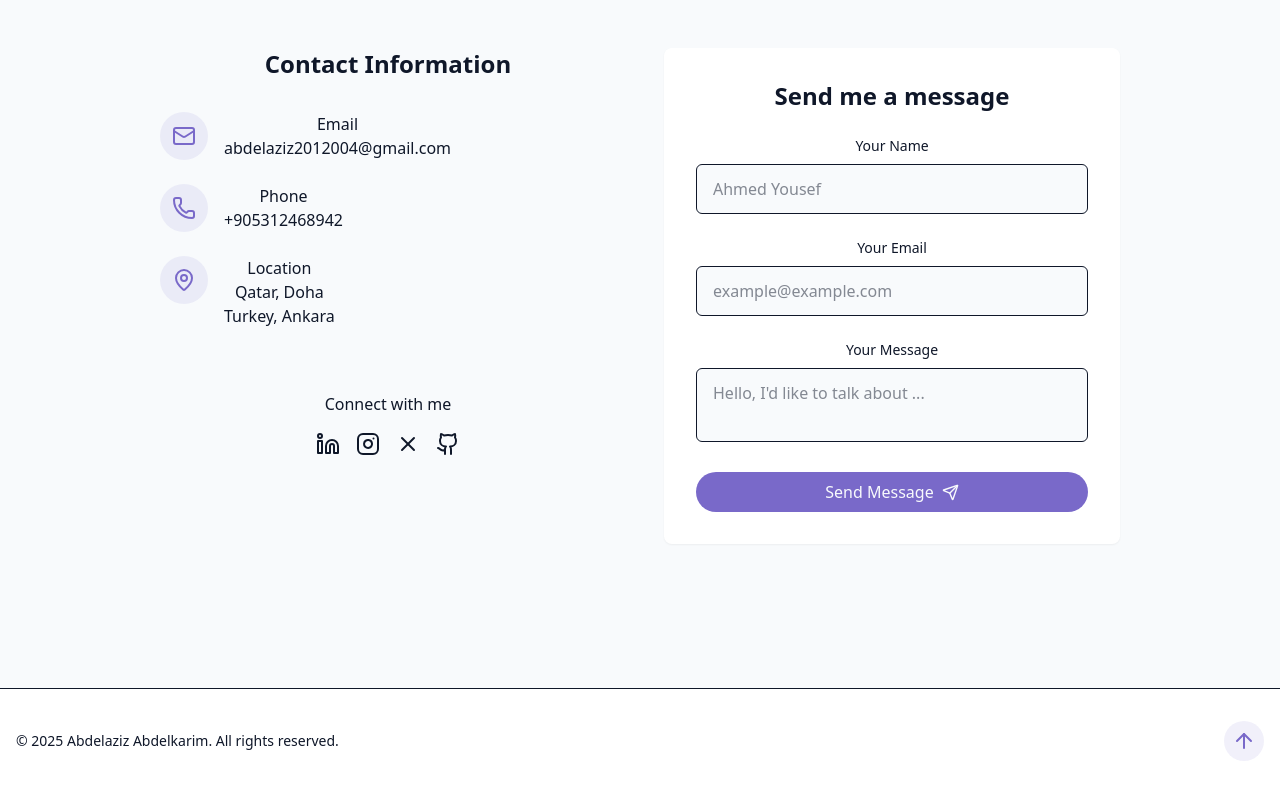
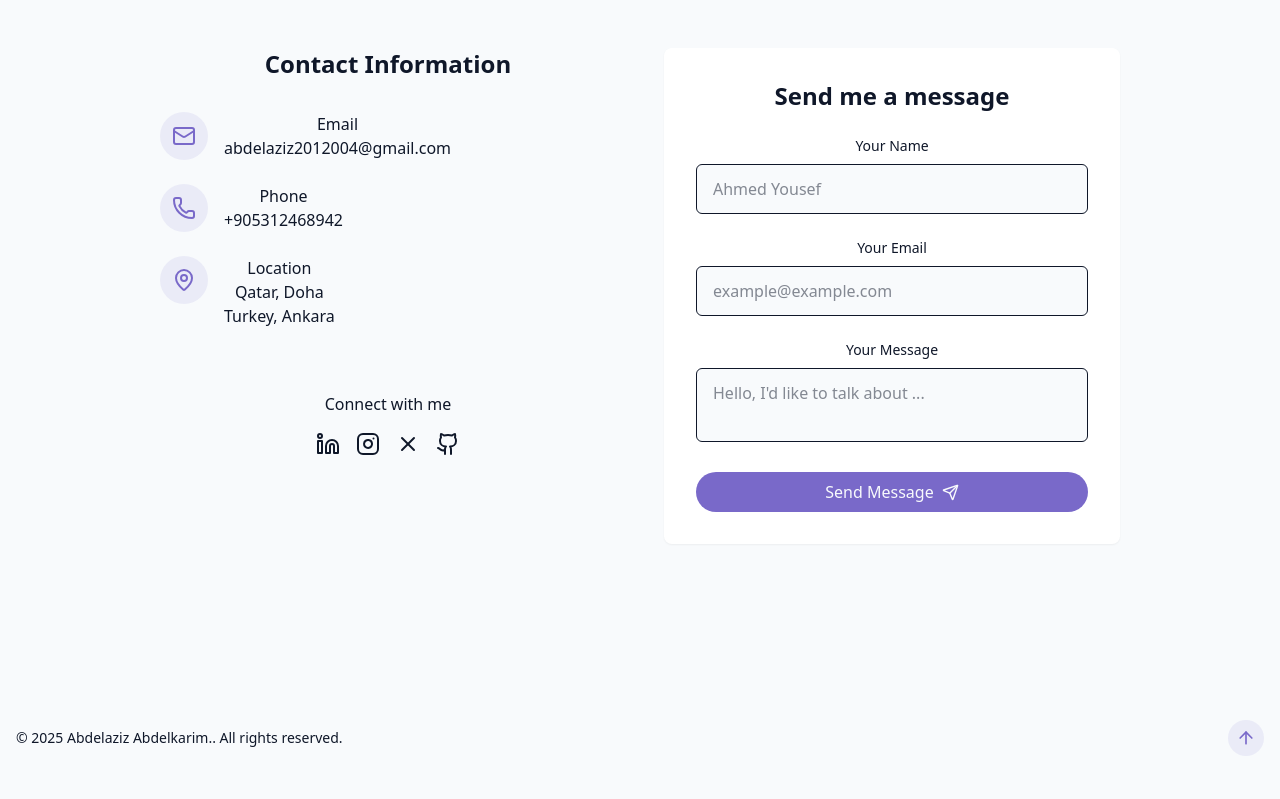
Before and after one commit to Abdelaziz201/portfolio, a React (Vite) app: page / in a window 1280 px wide. Shown: the part 3568-4367 px from the top of the page. Built offline with nearby package versions, Linux system fonts and the light colour scheme.

Commit message:
css change in footer

```diff
--- a/src/components/Footer.jsx
+++ b/src/components/Footer.jsx
@@ -1,11 +1,18 @@
+
 import { ArrowUp } from "lucide-react";
+
 export const Footer = () => {
-    return (
-        <footer className="py-12 px-4 bg-card relative border-t border-border mt-12 pt-8 flex flex-wrap justify-between items-center">
-            <p className="text-sm text-muted-foreground all">© 2025 Abdelaziz Abdelkarim. All rights reserved.</p>
-            <a href="#hero" className="text-primary p-2 rounded-full bg-primary/10 hover:bg-primary/20 transition-colors">
-                <ArrowUp />
-            </a>
-        </footer>
-    );
-}
+  return (
+    <footer className="py-12 px-4  relative  border-border mt-12 pt-8 flex flex-wrap justify-between items-center ">
+      <p className="text-sm text-muted-foreground">
+        &copy; {new Date().getFullYear()} Abdelaziz Abdelkarim.. All rights reserved.
+      </p>
+      <a
+        href="#hero"
+        className="p-2 rounded-full bg-primary/10 hover:bg-primary/20 text-primary transition-colors"
+      >
+        <ArrowUp size={20} />
+      </a>
+    </footer>
+  );
+};
```
